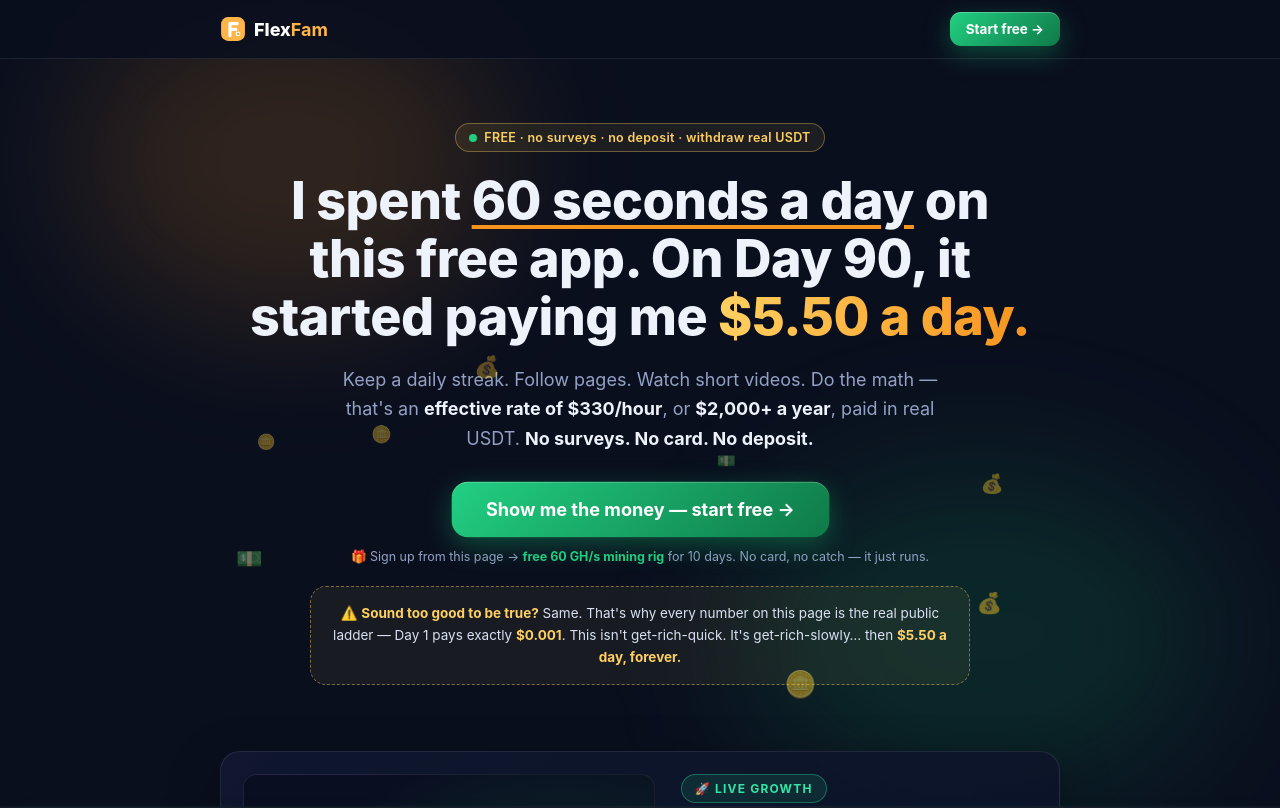
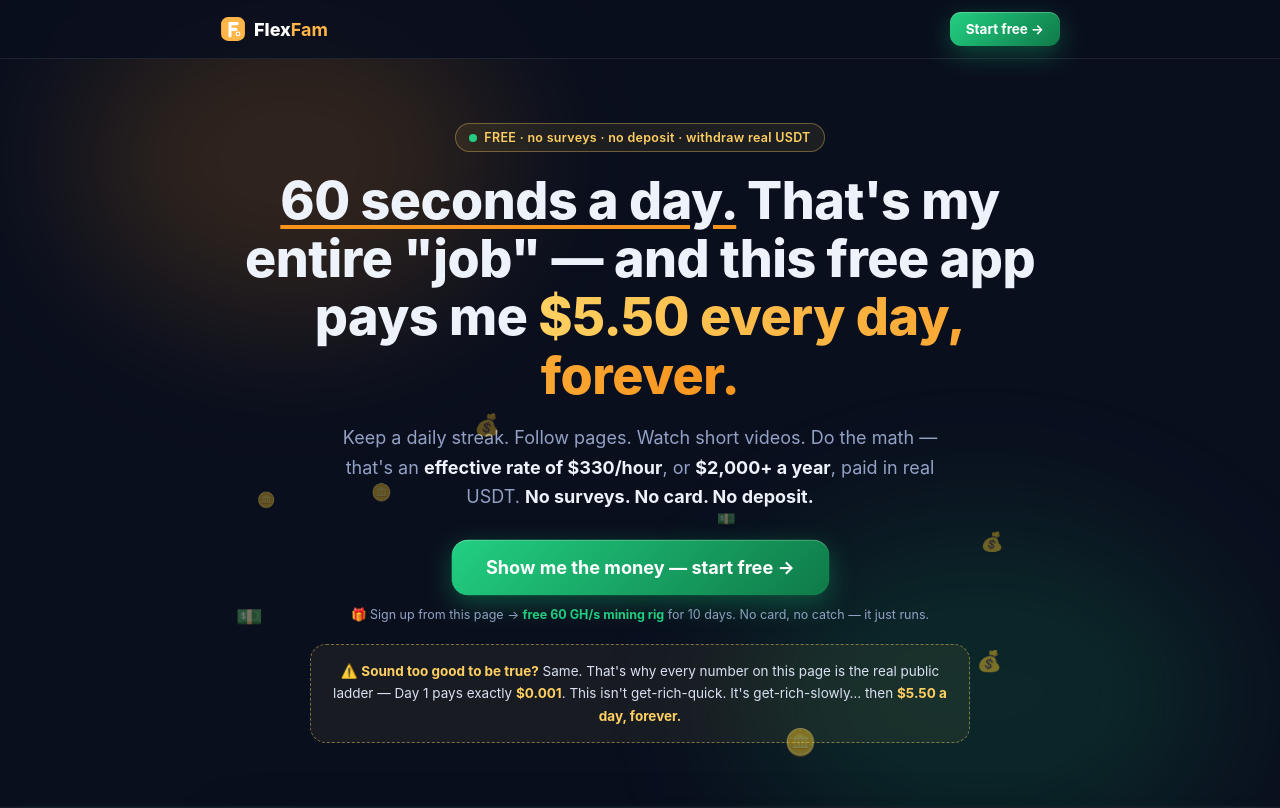
Before and after one commit to Miten001/site-devlop, a plain HTML site: page landing.html in a window 1280 px wide. Shown: the top 808 px of the page. Drawn offline with Linux system fonts and the light colour scheme; no server answers.

Commit message:
landing: punchier hero headline (#77)
Old: 'I spent 60 seconds a day on this free app. On Day 90, it started
paying me $5.50 a day.'
New: '60 seconds a day. That's my entire "job" — and this free app pays
me $5.50 every day, forever.'

Short punch first, payoff second — same .u/.grad styling spans kept.

Co-authored-by: Miten001 <miten001@users.noreply.github.com>

```diff
--- a/landing.html
+++ b/landing.html
@@ -329,7 +329,7 @@ input[type="range"] { width: 100%; accent-color: var(--green); height: 34px; cur
 <div class="hero wrap">
   <div class="rain" aria-hidden="true"></div>
   <div class="pill"><span class="pulse-dot"></span> FREE · no surveys · no deposit · withdraw real USDT</div>
-  <h1>I spent <span class="u">60 seconds a day</span> on this free app. On Day 90, it started paying me <span class="grad">$5.50 a day.</span></h1>
+  <h1><span class="u">60 seconds a day.</span> That's my entire "job" — and this free app pays me <span class="grad">$5.50 every day, forever.</span></h1>
   <p class="sub">Keep a daily streak. Follow pages. Watch short videos. Do the math — that's an <b>effective rate of $330/hour</b>, or <b>$2,000+ a year</b>, paid in real USDT. <b>No surveys. No card. No deposit.</b></p>
   <a class="btn cta-big" href="signup.html">Show me the money — start free →</a>
   <p class="micro">🎁 Sign up from this page → <b>free 60 GH/s mining rig</b> for 10 days. No card, no catch — it just runs.</p>
```
